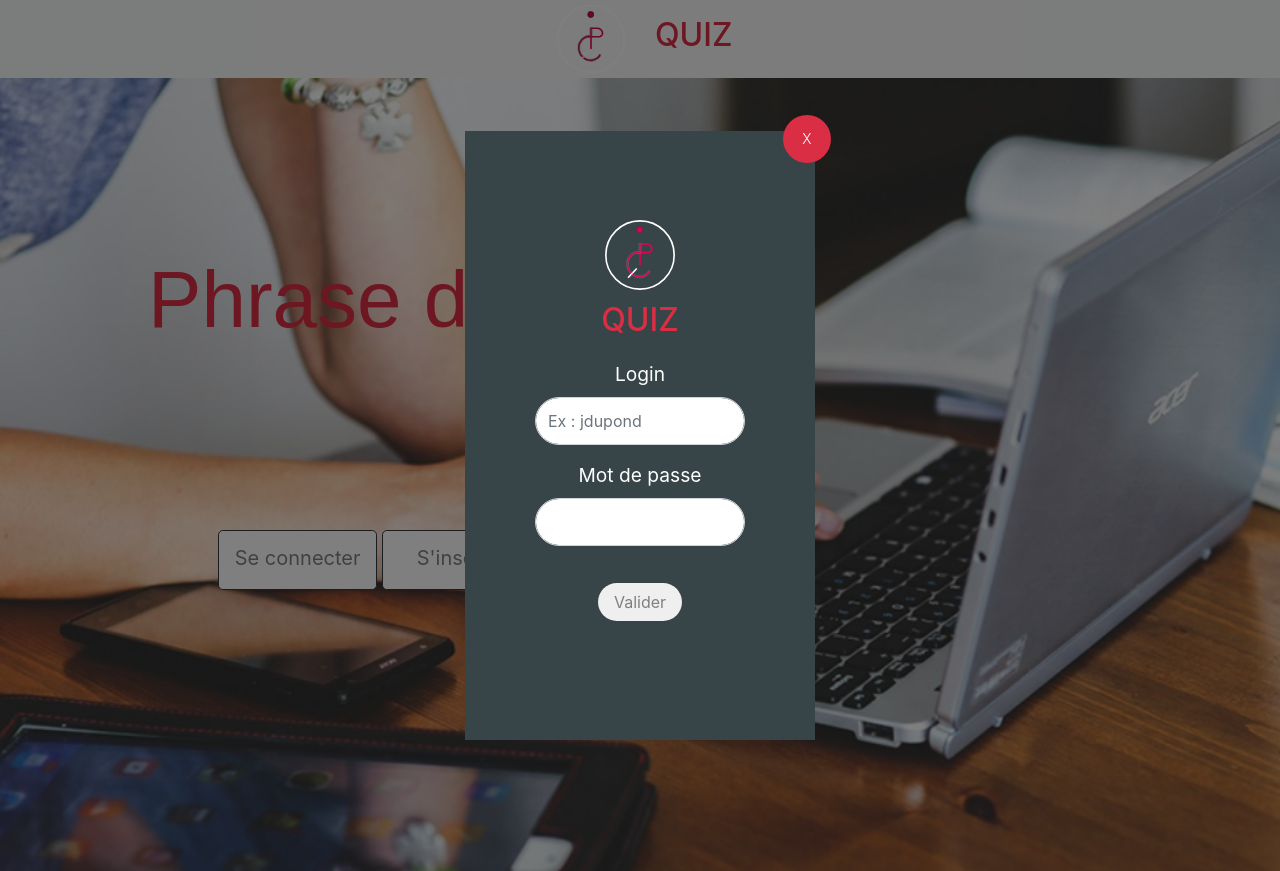
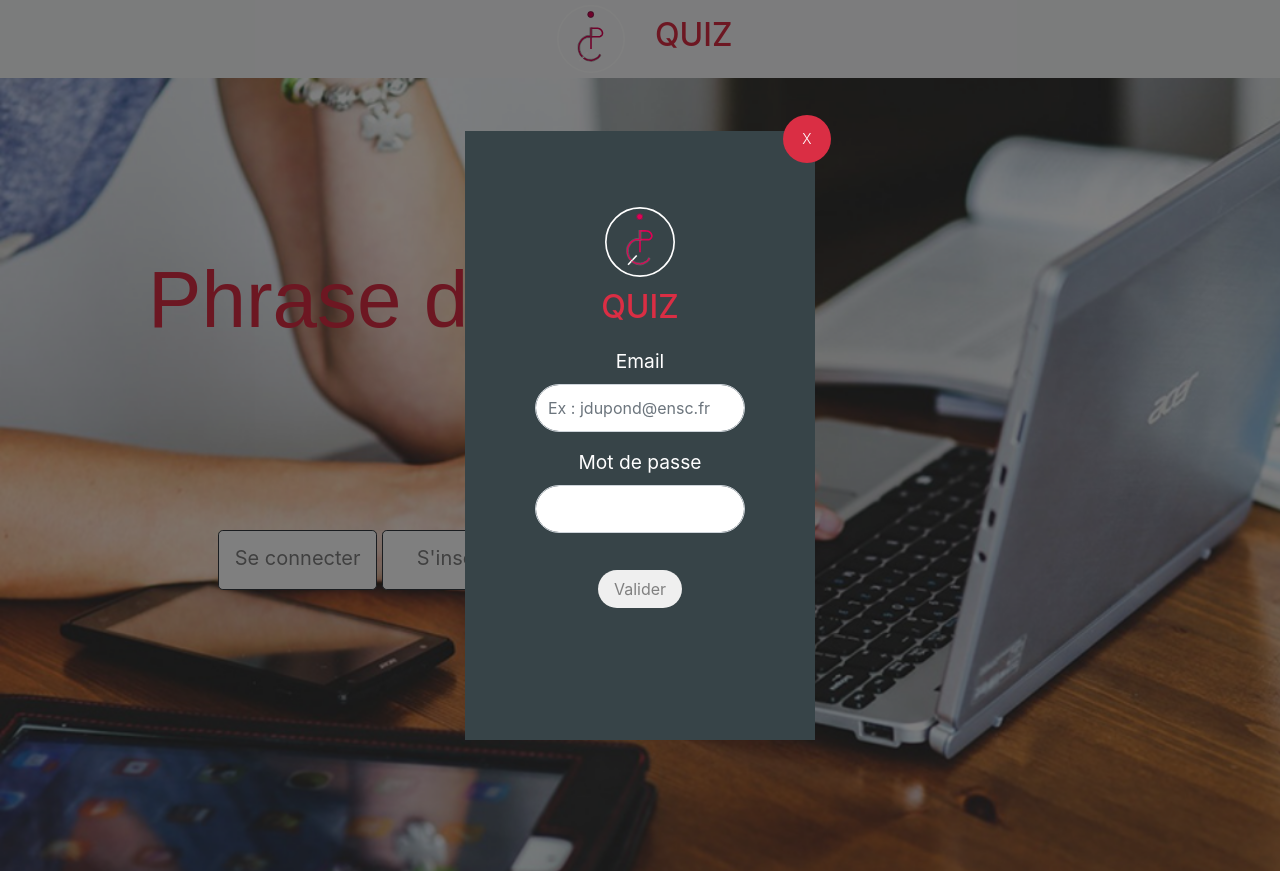
Before and after one commit to fannypierre/ProjetQuiz_CaracatsanisPierre, a PHP site: page / in a window 1280 px wide, after a click on "Se connecter". Run offline with PHP 8.4, Linux system fonts and the light colour scheme.

Commit message:
HTML/CSS de l'acceuil finis

```diff
--- a/css/style.css
+++ b/css/style.css
@@ -93,15 +93,19 @@ body {
   width: 25%;
   height: 70%;
   background-color: rgb(55, 68, 72);
-  padding-top: 7%;
+  padding-top: 6%;
 }
+.popup-inner.inscription {
+	padding-top: 3%;
+}
+
 .popup-inner > h2 {
 	color: rgb(218, 46, 68);
 	margin-top: 3%;
 	margin-bottom: 6%;
 }
 
-#login-form {
+#login-form, #inscription-form {
 	width: 60%;
 	display: flex;
 	flex-direction: column;
@@ -114,21 +118,21 @@ body {
 	align-items: center;
 }
 
-#connexion-label {
+#connexion-label, #inscription-label {
 	color: white;
 	font-size: larger;
 }
 
-#connexion-email {
+#connexion-email, #inscription-email {
 	border-radius: 25px;
 	height: 3em;
 }
-#connexion-mdp {
+#connexion-mdp, #inscription-mdp, #inscription-confirmation-mdp {
 	border-radius: 25px;
 	height: 3em;
 }
 
-#login-bouton-valider {
+#login-bouton-valider, #inscription-bouton-valider {
 	border-radius: 25px;
 	color: gray;
 	width: 40%;
--- a/index.php
+++ b/index.php
@@ -15,7 +15,7 @@
 
 	    	<div id="boutons-connexion">
 	    		<a type="button" class="btn btn-outline-dark btn-lg" href="#login">Se connecter</a>
-				<a type="button" class="btn btn-outline-dark btn-lg">S'inscrire</a>
+				<a type="button" class="btn btn-outline-dark btn-lg" href="#inscription">S'inscrire</a>
 	    	</div>
 		</div>
 
@@ -25,8 +25,8 @@
 		        <h2>QUIZ</h2>
 		    	<form id="login-form">
 				  	<div class="form-group">
-				    	<label for="connexion-email" id="connexion-label">Login</label> <!-- !! Récupérer l'email !! -->
-				    	<input type="email" class="form-control" id="connexion-email" placeholder="Ex : jdupond">
+				    	<label for="connexion-email" id="connexion-label">Email</label> <!-- !! Récupérer l'email !! -->
+				    	<input type="email" class="form-control" id="connexion-email" placeholder="Ex : jdupond@ensc.fr">
 				  	</div>
 				 	<div class="form-group">
 				    	<label for="connexion-mdp" id="connexion-label">Mot de passe</label> <!-- !! Récupérer le MDP !! -->
@@ -37,5 +37,27 @@
 				<a class="closepopup" href="">X</a>
 			</div>
 		</div>
+		<div class="login" id="inscription">
+		    <div class="popup-inner inscription">
+		    	<img src="images/Logo.svg" width="20%" class="d-inline-block align-top" alt="">
+		        <h2>QUIZ</h2>
+		    	<form id="inscription-form">
+				  	<div class="form-group">
+				    	<label for="inscription-email" id="inscription-label">Email</label> <!-- !! Récupérer l'email !! -->
+				    	<input type="email" class="form-control" id="inscription-email" placeholder="Ex : jdupond@ensc.fr">
+				  	</div>
+				 	<div class="form-group">
+				    	<label for="inscription-mdp" id="inscription-label">Mot de passe</label> <!-- !! Récupérer le MDP !! -->
+				    	<input type="password" class="form-control" id="inscription-mdp">
+				  	</div>
+				  	<div class="form-group">
+				    	<label for="inscription-confirmation-mdp" id="inscription-label">Confirmez le mot de passe</label>
+				    	<input type="password" class="form-control" id="inscription-confirmation-mdp">
+				  	</div>
+				  	<button type="submit" class="btn" id="inscription-bouton-valider">Valider</button>
+				</form>
+				<a class="closepopup" href="">X</a>
+			</div>
+		</div>
 	</body>
 </html>
```
